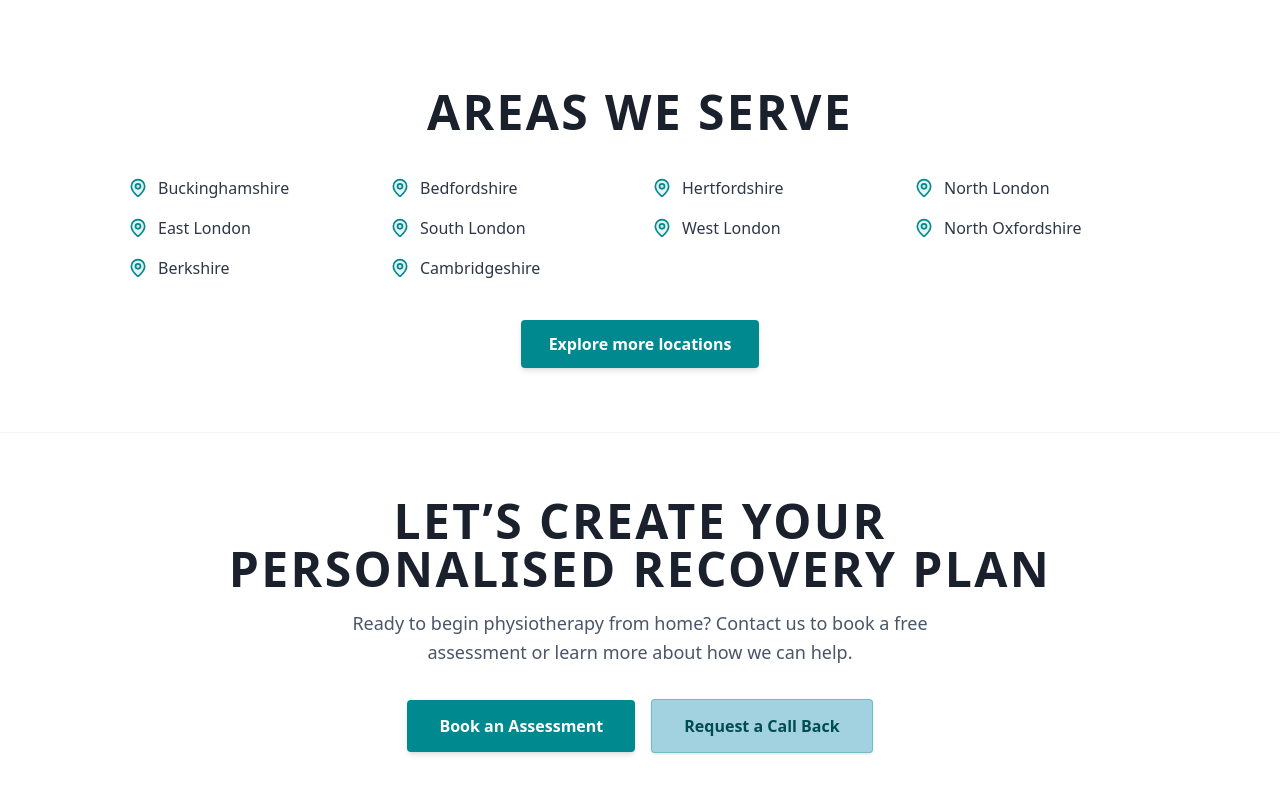
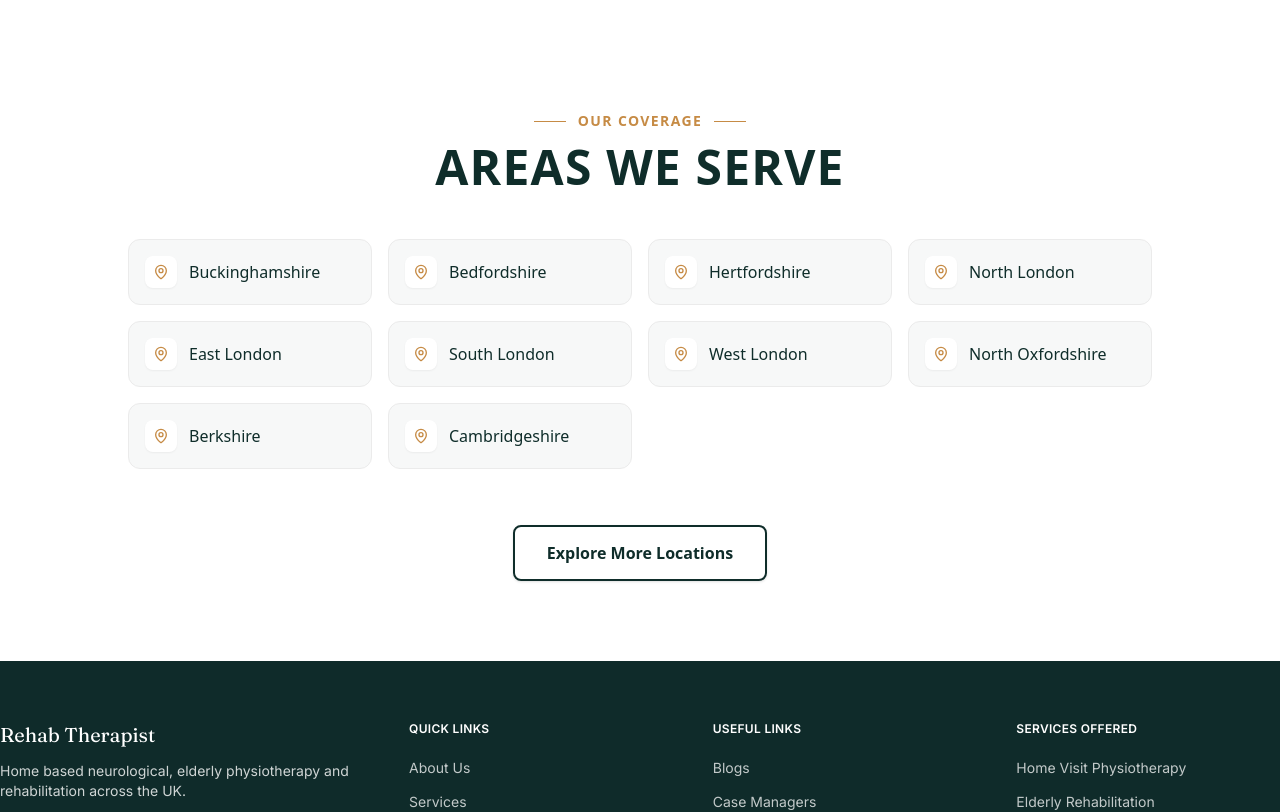
Before and after one commit to Sijan666/rehabTherapy, a React (Vite) app: page /conditions in a window 1280 px wide. Shown: the part 1820-2632 px from the top of the page. Built offline with nearby package versions, Linux system fonts and the light colour scheme.

Commit message:
feat(location): change color and theme

```diff
--- a/src/components/treatLayouts/Location.jsx
+++ b/src/components/treatLayouts/Location.jsx
@@ -1,3 +1,82 @@
+// import React from "react";
+// import { MapPin } from "lucide-react";
+
+// const Location = () => {
+//   const locations = [
+//     "Buckinghamshire",
+//     "Bedfordshire",
+//     "Hertfordshire",
+//     "North London",
+//     "East London",
+//     "South London",
+//     "West London",
+//     "North Oxfordshire",
+//     "Berkshire",
+//     "Cambridgeshire",
+//   ];
+
+//   return (
+//     <div className="font-sans">
+//       {/* AREAS WE SERVE SECTION */}
+//       <section className="bg-white py-16 px-4 sm:px-6 lg:px-8">
+//         <div className="max-w-6xl mx-auto text-center">
+//           {/* Section Header */}
+//           <h2 className="text-3xl sm:text-4xl md:text-5xl font-black text-[#1A202C] uppercase tracking-wider mb-10">
+//             AREAS WE SERVE
+//           </h2>
+
+//           {/* Locations Grid */}
+//           <div className="grid grid-cols-1 sm:grid-cols-2 md:grid-cols-3 lg:grid-cols-4 gap-y-4 gap-x-6 max-w-5xl mx-auto mb-10 text-left">
+//             {locations.map((location, index) => (
+//               <div key={index} className="flex items-center gap-2.5">
+//                 <MapPin className="w-5 h-5 text-[#008A90] flex-shrink-0 fill-[#008A90]/10" />
+//                 <span className="text-[#2D3748] text-base font-medium">
+//                   {location}
+//                 </span>
+//               </div>
+//             ))}
+//           </div>
+
+//           {/* Explore More Button */}
+//           <div>
+//             <button className="bg-[#008A90] hover:bg-[#006E73] text-white font-semibold text-base px-7 py-3 rounded transition-all duration-300 shadow-md hover:shadow-lg active:scale-95">
+//               Explore more locations
+//             </button>
+//           </div>
+//         </div>
+//       </section>
+
+//       {/* LET'S CREATE YOUR PERSONALISED RECOVERY PLAN SECTION */}
+//       <section className="bg-white py-16 px-4 sm:px-6 lg:px-8 border-t border-gray-100">
+//         <div className="max-w-4xl mx-auto text-center">
+//           {/* Main Title */}
+//           <h2 className="text-3xl sm:text-4xl md:text-5xl font-black text-[#1A202C] uppercase tracking-wider mb-4">
+//             LET’S CREATE YOUR PERSONALISED RECOVERY PLAN
+//           </h2>
+
+//           {/* Subtitle Description */}
+//           <p className="text-[#4A5568] text-base md:text-lg max-w-2xl mx-auto mb-8 font-normal leading-relaxed">
+//             Ready to begin physiotherapy from home? Contact us to book a free
+//             assessment or learn more about how we can help.
+//           </p>
+
+//           {/* Dual Action Buttons */}
+//           <div className="flex flex-col sm:flex-row items-center justify-center gap-4">
+//             <button className="w-full sm:w-auto bg-[#008A90] hover:bg-[#006E73] text-white font-semibold text-base px-8 py-3.5 rounded transition-all duration-300 shadow-md hover:shadow-lg active:scale-95">
+//               Book an Assessment
+//             </button>
+//             <button className="w-full sm:w-auto bg-[#A2D2DF] hover:bg-[#8EC2D0] text-[#004D50] font-semibold text-base px-8 py-3.5 rounded transition-all duration-300 border border-[#008A90]/30 shadow-sm active:scale-95">
+//               Request a Call Back
+//             </button>
+//           </div>
+//         </div>
+//       </section>
+//     </div>
+//   );
+// };
+
+// export default Location;
+
 import React from "react";
 import { MapPin } from "lucide-react";
 
@@ -18,19 +97,33 @@
   return (
     <div className="font-sans">
       {/* AREAS WE SERVE SECTION */}
-      <section className="bg-white py-16 px-4 sm:px-6 lg:px-8">
+      <section className="bg-white py-20 px-4 sm:px-6 lg:px-8">
         <div className="max-w-6xl mx-auto text-center">
+          {/* Sub-header Badge */}
+          <div className="inline-flex items-center gap-3 mb-3">
+            <span className="h-[1px] w-8 bg-[#C68B45]"></span>
+            <span className="text-[#C68B45] uppercase tracking-widest text-xs sm:text-sm font-semibold">
+              Our Coverage
+            </span>
+            <span className="h-[1px] w-8 bg-[#C68B45]"></span>
+          </div>
+
           {/* Section Header */}
-          <h2 className="text-3xl sm:text-4xl md:text-5xl font-black text-[#1A202C] uppercase tracking-wider mb-10">
-            AREAS WE SERVE
+          <h2 className="text-3xl sm:text-4xl md:text-5xl font-extrabold text-[#0F2D2A] uppercase tracking-wide mb-12">
+            Areas We Serve
           </h2>
 
           {/* Locations Grid */}
-          <div className="grid grid-cols-1 sm:grid-cols-2 md:grid-cols-3 lg:grid-cols-4 gap-y-4 gap-x-6 max-w-5xl mx-auto mb-10 text-left">
+          <div className="grid grid-cols-1 sm:grid-cols-2 md:grid-cols-3 lg:grid-cols-4 gap-4 max-w-5xl mx-auto mb-14 text-left">
             {locations.map((location, index) => (
-              <div key={index} className="flex items-center gap-2.5">
-                <MapPin className="w-5 h-5 text-[#008A90] flex-shrink-0 fill-[#008A90]/10" />
-                <span className="text-[#2D3748] text-base font-medium">
+              <div
+                key={index}
+                className="flex items-center gap-3 bg-[#F2F4F4]/60 p-4 rounded-xl border border-[#EBEBEB] hover:border-[#C68B45]/40 hover:bg-white hover:shadow-md transition-all duration-300"
+              >
+                <div className="w-8 h-8 rounded-lg bg-white flex items-center justify-center text-[#C68B45] shadow-xs flex-shrink-0">
+                  <MapPin className="w-4 h-4" />
+                </div>
+                <span className="text-[#0F2D2A] text-base font-medium">
                   {location}
                 </span>
               </div>
@@ -39,34 +132,8 @@
 
           {/* Explore More Button */}
           <div>
-            <button className="bg-[#008A90] hover:bg-[#006E73] text-white font-semibold text-base px-7 py-3 rounded transition-all duration-300 shadow-md hover:shadow-lg active:scale-95">
-              Explore more locations
-            </button>
-          </div>
-        </div>
-      </section>
-
-      {/* LET'S CREATE YOUR PERSONALISED RECOVERY PLAN SECTION */}
-      <section className="bg-white py-16 px-4 sm:px-6 lg:px-8 border-t border-gray-100">
-        <div className="max-w-4xl mx-auto text-center">
-          {/* Main Title */}
-          <h2 className="text-3xl sm:text-4xl md:text-5xl font-black text-[#1A202C] uppercase tracking-wider mb-4">
-            LET’S CREATE YOUR PERSONALISED RECOVERY PLAN
-          </h2>
-
-          {/* Subtitle Description */}
-          <p className="text-[#4A5568] text-base md:text-lg max-w-2xl mx-auto mb-8 font-normal leading-relaxed">
-            Ready to begin physiotherapy from home? Contact us to book a free
-            assessment or learn more about how we can help.
-          </p>
-
-          {/* Dual Action Buttons */}
-          <div className="flex flex-col sm:flex-row items-center justify-center gap-4">
-            <button className="w-full sm:w-auto bg-[#008A90] hover:bg-[#006E73] text-white font-semibold text-base px-8 py-3.5 rounded transition-all duration-300 shadow-md hover:shadow-lg active:scale-95">
-              Book an Assessment
-            </button>
-            <button className="w-full sm:w-auto bg-[#A2D2DF] hover:bg-[#8EC2D0] text-[#004D50] font-semibold text-base px-8 py-3.5 rounded transition-all duration-300 border border-[#008A90]/30 shadow-sm active:scale-95">
-              Request a Call Back
+            <button className="border-2 border-[#0F2D2A] text-[#0F2D2A] hover:bg-[#0F2D2A] hover:text-white font-semibold text-base px-8 py-3.5 rounded-lg transition-all duration-300 shadow-sm hover:shadow-md active:scale-95">
+              Explore More Locations
             </button>
           </div>
         </div>
```
